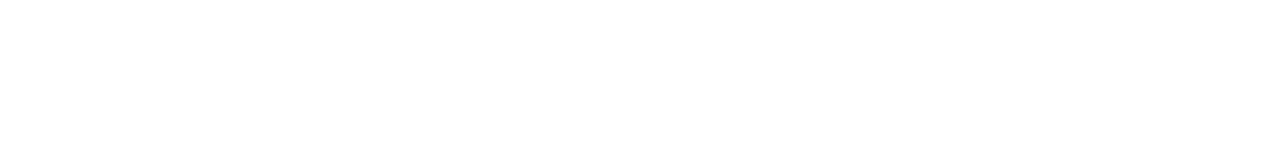
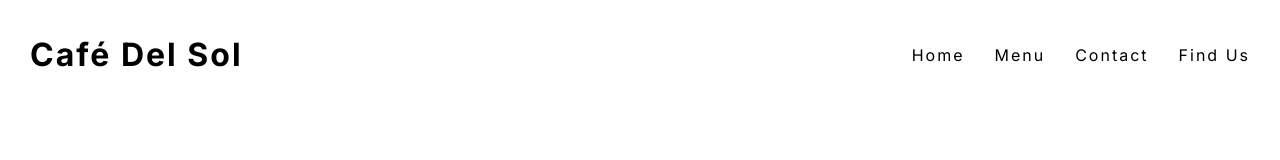
Before and after one commit to isaacsandelin/Cafe-del-sol, a plain HTML site: page index.html in a window 1280 px wide. Drawn offline with Linux system fonts and the light colour scheme.

Commit message:
Added and styled logo and navigation bar

```diff
--- a/assets/css/style.css
+++ b/assets/css/style.css
@@ -0,0 +1,38 @@
+@import url('https://fonts.googleapis.com/css2?family=Inter:wght@400;500;700&display=swap');
+
+* {
+    margin: 0;
+    padding: 0;
+}
+
+body {
+    font-family: inter, sans serif;
+    color: #fafafa;
+}
+
+/*Logo and nav*/
+
+#logo {
+    float: left;
+    font-size: 200%;
+    letter-spacing: 2px;
+    text-decoration: none;
+    color: black;
+    margin: 30px 0 0 30px;
+}
+
+#logo, #nav {
+    line-height: 50px;
+}
+
+#nav li {
+    float: right;
+    list-style: none;
+    letter-spacing: 2px;
+    margin:30px 30px 0 0;
+}
+
+#nav a {
+    text-decoration: none;
+    color: black;
+}
--- a/index.html
+++ b/index.html
@@ -1,13 +1,44 @@
 <!DOCTYPE html>
 <html lang="en">
+
 <head>
     <meta charset="UTF-8">
     <meta http-equiv="X-UA-Compatible" content="IE=edge">
     <meta name="viewport" content="width=device-width, initial-scale=1.0">
-    <title>Cafe Del Sol</title>
+    <title>Café Del Sol</title>
+
+    <meta name="description" content="Café by the beach in Mallorca, Spain">
+    <meta name="keywords" content="Café, By The Beach, Spain, Mallorca">
+
     <link rel="stylesheet" href="assets/css/style.css">
 </head>
+
 <body>
+    <header>
+        <a href="index.html">
+            <h1 id="logo">Café Del Sol</h1>
+        </a>
+        <nav>
+            <ul id="nav">
+
+                <li>
+                    <a href="#">Find Us</a>
+                </li>
+                <li>
+                    <a href="#">Contact</a>
+                </li>
+                <li>
+                    <a href="#">Menu</a>
+                </li>
+                <li>
+                    <a href="index.html">Home</a>
+                </li>
+
+            </ul>
+        </nav>
+
+    </header>
 
 </body>
+
 </html>
```
